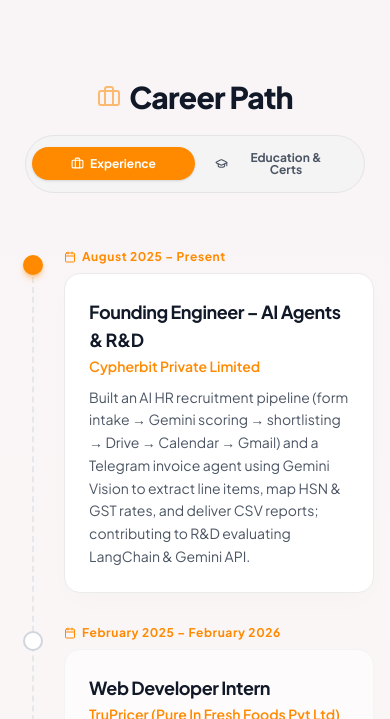
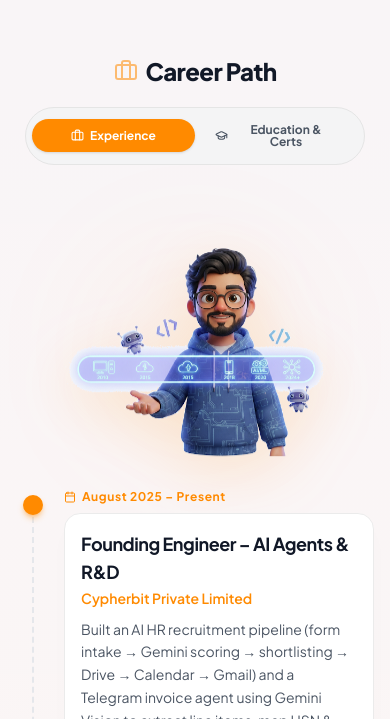
Before and after one commit to Porallanagaraju13/Portfolio, a React (Vite) app: page / in a window 390 px wide. Shown: the part 2565-3284 px from the top of the page. Built offline with nearby package versions, Linux system fonts and the light colour scheme.

Commit message:
Improve experience section mobile layout

```diff
--- a/src/components/Experience.tsx
+++ b/src/components/Experience.tsx
@@ -120,14 +120,14 @@ export default function Experience({ darkMode }: ExperienceProps) {
   ];
 
   return (
-    <section ref={containerRef} id="experience" className="py-20 bg-brand-orange-faint relative overflow-hidden">
+    <section ref={containerRef} id="experience" className="py-14 sm:py-20 bg-brand-orange-faint relative overflow-hidden">
       {/* Background ambient light */}
       <div className="absolute inset-0 bg-gradient-to-b from-transparent via-[#FFF8F2]/30 to-transparent pointer-events-none dark:via-transparent" />
 
       <div className="container mx-auto px-4 md:px-8 max-w-5xl relative z-10">
 
         {/* Header containing switcher */}
-        <div className="flex flex-col items-center justify-center text-center gap-5 mb-14">
+        <div className="flex flex-col items-center justify-center text-center gap-5 mb-8 sm:mb-14">
           {/* Section Title */}
           <div className="flex items-center justify-center space-x-2 text-neutral-dark dark:text-gray-100">
             {activeTab === "experience" ? (
@@ -135,7 +135,7 @@ export default function Experience({ darkMode }: ExperienceProps) {
             ) : (
               <GraduationCap className="text-brand-orange animate-pulse" size={24} />
             )}
-            <h2 className="text-3xl font-extrabold tracking-tight">
+            <h2 className="text-2xl sm:text-3xl font-extrabold tracking-tight">
               {activeTab === "experience" ? "Career Path" : "Education & Credentials"}
             </h2>
           </div>
@@ -174,10 +174,10 @@ export default function Experience({ darkMode }: ExperienceProps) {
           </div>
         </div>
 
-        <div className="grid grid-cols-1 lg:grid-cols-12 gap-12 items-start">
+        <div className="grid grid-cols-1 lg:grid-cols-12 gap-8 lg:gap-12 items-start">
 
           {/* Left Area - Timeline content switching */}
-          <div className="lg:col-span-7">
+          <div className="order-2 lg:order-1 lg:col-span-7">
             <AnimatePresence mode="wait">
               {activeTab === "experience" ? (
                 <motion.div
@@ -218,7 +218,7 @@ export default function Experience({ darkMode }: ExperienceProps) {
                       </div>
 
                       {/* Card Container */}
-                      <div className={`p-6 rounded-2xl border transition-all duration-300 ${
+                      <div className={`p-4 sm:p-6 rounded-2xl border transition-all duration-300 ${
                         exp.isLatest
                           ? darkMode
                             ? "bg-gray-950/80 border-brand-orange/40 shadow-lg shadow-black/20"
@@ -292,7 +292,7 @@ export default function Experience({ darkMode }: ExperienceProps) {
                         </div>
 
                         {/* Card Container */}
-                        <div className={`p-5 rounded-2xl border transition-all duration-300 ${
+                        <div className={`p-4 sm:p-5 rounded-2xl border transition-all duration-300 ${
                           darkMode ? "bg-gray-950/80 border-gray-850" : "bg-white border-[#EBEBEB] shadow-[0_8px_20px_-4px_rgba(0,0,0,0.015)]"
                         }`}>
                           <h4 className={`text-base font-bold tracking-tight ${
@@ -381,9 +381,9 @@ export default function Experience({ darkMode }: ExperienceProps) {
           </div>
 
           {/* Right Presentation Vector Graphic Column */}
-          <div className="lg:col-span-5 lg:self-stretch relative">
-            <div className="sticky top-20 flex justify-center">
-              <Tilt3D maxRotate={12} scale={1.06} className="w-full max-w-[380px] md:max-w-[460px]">
+          <div className="order-1 lg:order-2 lg:col-span-5 lg:self-stretch relative">
+            <div className="lg:sticky lg:top-20 flex justify-center">
+              <Tilt3D maxRotate={12} scale={1.06} className="w-full max-w-[260px] sm:max-w-[340px] md:max-w-[400px] lg:max-w-[460px]">
                 <motion.div
                   style={{ y: yImage }}
                   initial={{ scale: 0.9, opacity: 0 }}
```
